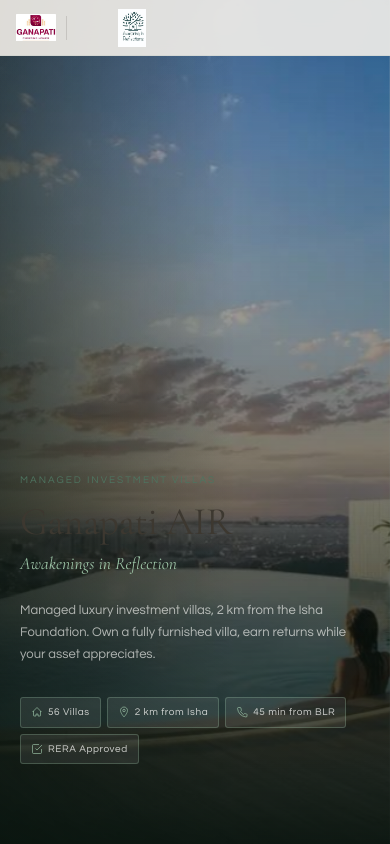
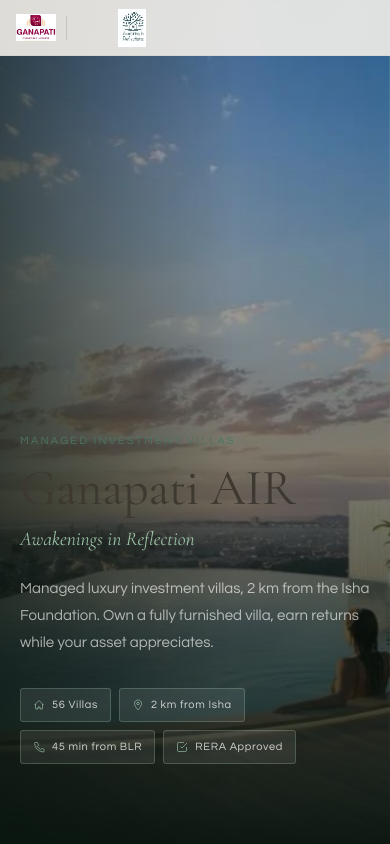
Before and after one commit to Abhi011999/ganapati-air-landing, a Next.js app: page / in a window 390 px wide. Shown: the top 844 px of the page. Built offline with nearby package versions, Linux system fonts and the light colour scheme.

Commit message:
fix: full responsive cleanup — remove all stale split-hero CSS overrides, mobile + desktop both clean

```diff
--- a/app/globals.css
+++ b/app/globals.css
@@ -973,9 +973,6 @@
    RESPONSIVE
    ---------------------------------------------------------------- */
 @media (max-width: 900px) {
-  .hero { grid-template-columns: 1fr; }
-  .hero__left { padding: 48px var(--pad) 40px; }
-  .hero__right { min-height: 280px; aspect-ratio: 16/9; }
   .opportunity__inner,
   .overview__grid,
   .location__inner,
@@ -1007,12 +1004,6 @@
   :root { --pad: 20px; }
   .nav { height: 60px; }
   .nav__logo { font-size: 17px; }
-  .hero__left { padding: 36px 20px 32px; }
-  .hero__right { min-height: 240px; aspect-ratio: 4/3; }
-  .hero__title { font-size: clamp(36px, 11vw, 56px); }
-  .hero__subtitle { font-size: clamp(16px, 5vw, 22px); }
-  .hero__chips { gap: 6px; }
-  .hero__chip { font-size: 11px; padding: 7px 12px; }
   .sec-title { font-size: clamp(28px, 8vw, 44px); }
   .model__grid { grid-template-columns: 1fr; }
   .returns__inner { gap: 28px; }
@@ -1040,10 +1031,7 @@
    COLOUR REFRESH — richer section backgrounds
    ================================================================ */
 
-/* Hero left gets a warm gradient wash */
-.hero__left {
-  background: linear-gradient(135deg, var(--white) 60%, #EEF4EE 100%);
-}
+/* hero__left removed — full-bleed layout */
 
 /* Opportunity — soft sage tint */
 .opportunity {
@@ -1258,13 +1246,7 @@
   .sec-body   { font-size: 14px; }
   .sec-tag    { font-size: 10px; letter-spacing: 0.18em; }
 
-  /* Hero tighter */
-  .hero__eyebrow  { font-size: 10px; }
-  .hero__title    { font-size: clamp(32px, 10vw, 48px); }
-  .hero__subtitle { font-size: clamp(15px, 4.5vw, 20px); }
-  .hero__desc     { font-size: 13px; line-height: 1.7; }
-  .hero__chip     { font-size: 10px; padding: 6px 10px; gap: 5px; }
-  .hero__right    { aspect-ratio: 3/2; min-height: 200px; }
+  /* Hero mobile — handled in hero block */
 
   /* Nav smaller */
   .nav { height: 56px; padding: 0 16px; }
```
